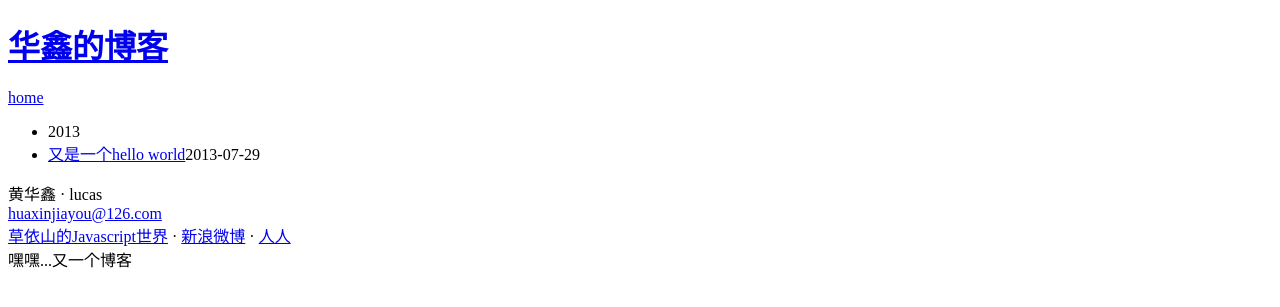
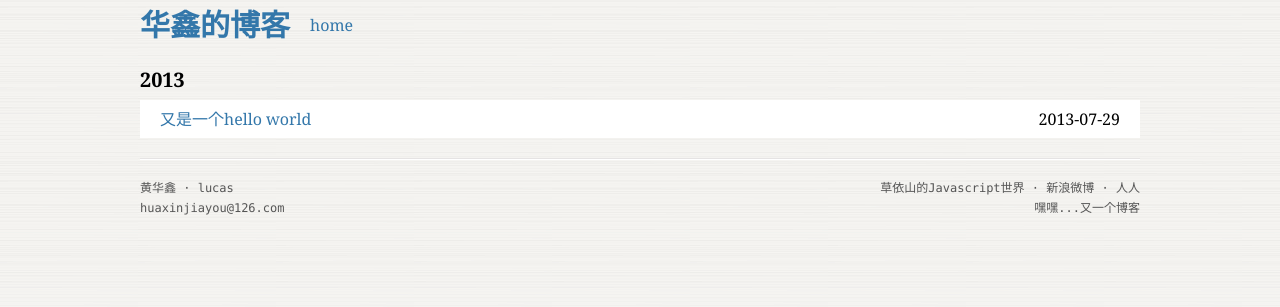
Before and after one commit to huaxinjiayou/blog, a Jekyll site: the page built from index.html, in a window 1280 px wide. Shown: the top 307 px of the page. Built offline with Jekyll 4.4.1, drawn with Linux system fonts in a browser that asks for light colours; Markdown is read by kramdown in place of the engine named in the settings.

Commit message:
再次修改路径

```diff
--- a/_layouts/default.html
+++ b/_layouts/default.html
@@ -5,8 +5,8 @@
         <meta http-equiv="X-UA-Compatible" content="IE=edge,chrome=1">
         <title>{{ page.title }}</title>
         <meta name="viewport" content="width=device-width">
-        <link rel="stylesheet" href="/blogcss/syntax.css">
-        <link rel="stylesheet" href="/blogcss/main.css">
+        <link rel="stylesheet" href="/blog/css/syntax.css">
+        <link rel="stylesheet" href="/blog/css/main.css">
     </head>
     <body>
 
--- a/_layouts/post.html
+++ b/_layouts/post.html
@@ -11,7 +11,7 @@ layout: default
 </div>
 <div class="mb30">
    {% for tag in page.tags %}
-        <a href="/tag.html#{{tag}}" class="mr10">{{tag}} ({{site.tags[tag] | size}})</a>
+        <a href="/blog/tag.html#{{tag}}" class="mr10">{{tag}} ({{site.tags[tag] | size}})</a>
    {% endfor %}
 </div>
 
@@ -20,7 +20,7 @@ layout: default
         <li class="li-item li-title">相关文章</li>
     {% for post in site.related_posts limit:5 %}
         <li class="clearfix li-item li-info">
-            <a href="blog{{ post.url }}">{{ post.title }}</a>
+            <a href="/blog{{ post.url }}">{{ post.title }}</a>
             <span class="right">{{ post.date | date:"%Y-%m-%d"}}</span>
         </li>
     {% endfor %}
--- a/index.html
+++ b/index.html
@@ -15,7 +15,7 @@ title: 华鑫的博客
         {% endif %}
     {% endunless %}
     <li class="clearfix li-item li-info">
-        <a href="blog{{ post.url }}">{{ post.title }}</a><span class="right">{{ post.date | date:"%Y-%m-%d" }}</span>
+        <a href="/blog{{ post.url }}">{{ post.title }}</a><span class="right">{{ post.date | date:"%Y-%m-%d" }}</span>
     </li>
 
 </ul>
```
